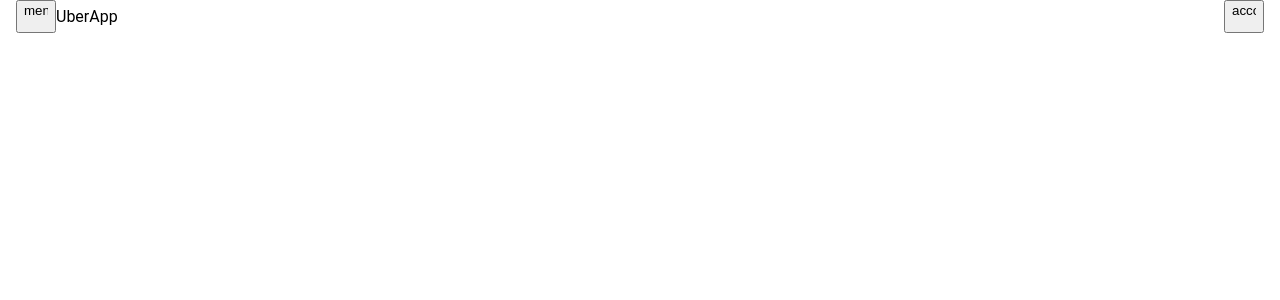
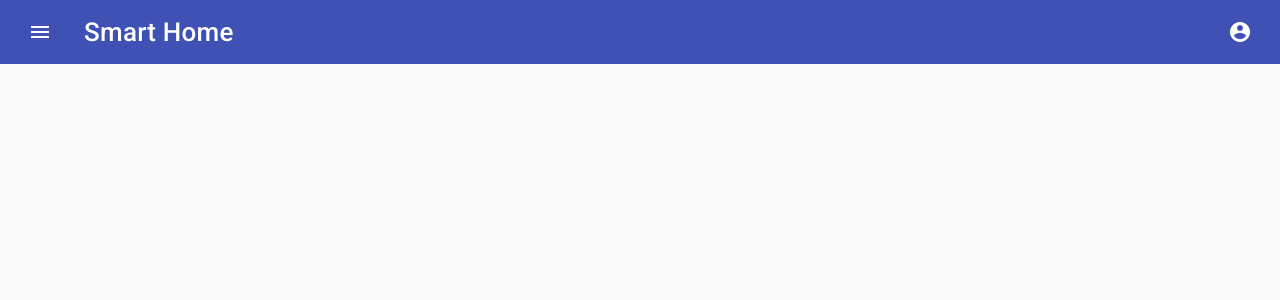
Before and after one commit to rajko-z/BSEP-SmartHouse-2023, an Angular app in the folder front/: page /admin in a window 1280 px wide. Shown: the top 300 px of the page. Built offline with nearby package versions, Linux system fonts and the light colour scheme.

Commit message:
Configured Admin dashboard and sidebar

```diff
--- a/front/angular.json
+++ b/front/angular.json
@@ -28,6 +28,7 @@
               "src/assets"
             ],
             "styles": [
+              "@angular/material/prebuilt-themes/indigo-pink.css",
               "src/styles.scss"
             ],
             "scripts": []
@@ -96,6 +97,7 @@
               "src/assets"
             ],
             "styles": [
+              "@angular/material/prebuilt-themes/indigo-pink.css",
               "src/styles.scss"
             ],
             "scripts": []
--- a/front/src/app/admin/admin-dashboard/admin-dashboard.component.html
+++ b/front/src/app/admin/admin-dashboard/admin-dashboard.component.html
@@ -1,18 +1,18 @@
-<mat-toolbar >
+<mat-toolbar color="primary">
     <button mat-icon-button (click)="sidenav.toggle()" matTooltip="Menu">
         <mat-icon>menu</mat-icon>
     </button>
-    <span>UberApp</span>
+    <span class="header">Smart Home</span>
     <span class="toolbar-item-spacer"></span>
     <button mat-icon-button matTooltip="My Account" [matMenuTriggerFor]="userAccountMenu">
         <mat-icon>account_circle</mat-icon>
     </button>
-    <mat-menu #userAccountMenu [overlapTrigger]="false" yPosition="below">
+    <mat-menu #userAccountMenu [overlapTrigger]="false" yPosition="below" color="primary">
         <button mat-menu-item [routerLink]="['/admin', {outlets: {'AdminRouter': ['profile']}}]">
             <mat-icon>person</mat-icon><span>My Account</span>
         </button>
         <mat-divider></mat-divider>
-        <button mat-menu-item>
+        <button mat-menu-item >
             <mat-icon>exit_to_app</mat-icon>Logout
         </button>
     </mat-menu>
@@ -33,7 +33,7 @@
             </mat-list-item>
         </mat-nav-list>
     </mat-sidenav>
-    <mat-sidenav-content>
+    <mat-sidenav-content color='primary'>
         <router-outlet name="AdminRouter">
 
         </router-outlet>
--- a/front/src/app/admin/admin-dashboard/admin-dashboard.component.scss
+++ b/front/src/app/admin/admin-dashboard/admin-dashboard.component.scss
@@ -1,3 +1,4 @@
+
 .containerForm{
   height: 800px;
   width: 1000px;
@@ -35,3 +36,8 @@
 .itemName{
   padding-left: 10px;
 }
+
+.header{
+  margin-left: 20px;
+  font-size: 26px;
+}
--- a/front/src/app/app.module.ts
+++ b/front/src/app/app.module.ts
@@ -11,7 +11,9 @@
 import { MatToolbarModule } from '@angular/material/toolbar';
 import { MatMenuModule } from '@angular/material/menu';
 import { UserDashboardComponent } from './user/user-dashboard/user-dashboard.component';
+import { CommonModule } from '@angular/common';
 import { BrowserAnimationsModule } from '@angular/platform-browser/animations';
+import {MatButtonModule} from '@angular/material/button';
 
 @NgModule({
   declarations: [
@@ -28,7 +30,9 @@
     MatIconModule,
     MatToolbarModule,
     MatMenuModule,
-    BrowserAnimationsModule
+    BrowserAnimationsModule,
+    CommonModule,
+    MatButtonModule
   ],
   providers: [],
   bootstrap: [AppComponent]
--- a/front/src/app/user/user-dashboard/user-dashboard.component.scss
+++ b/front/src/app/user/user-dashboard/user-dashboard.component.scss
@@ -0,0 +1,3 @@
+p{
+    color:blue;
+}
--- a/front/src/index.html
+++ b/front/src/index.html
@@ -6,8 +6,11 @@
   <base href="/">
   <meta name="viewport" content="width=device-width, initial-scale=1">
   <link rel="icon" type="image/x-icon" href="favicon.ico">
+  <link rel="preconnect" href="https://fonts.gstatic.com">
+  <link href="https://fonts.googleapis.com/css2?family=Roboto:wght@300;400;500&display=swap" rel="stylesheet">
+  <link href="https://fonts.googleapis.com/icon?family=Material+Icons" rel="stylesheet">
 </head>
-<body>
+<body class="mat-typography">
   <app-root></app-root>
 </body>
 </html>
--- a/front/src/styles.scss
+++ b/front/src/styles.scss
@@ -1,3 +1,4 @@
+@import "~@angular/material/prebuilt-themes/indigo-pink.css";
 /* You can add global styles to this file, and also import other style files */
 html, body { height: 100%; }
 body { margin: 0; font-family: Roboto, "Helvetica Neue", sans-serif; }
```
Also changed, not shown: front/src/app/admin/admin-dashboard/admin-dashboard.component.ts (+4 -3 lines), 1 other file (tests, documents, lock files or other folders).
